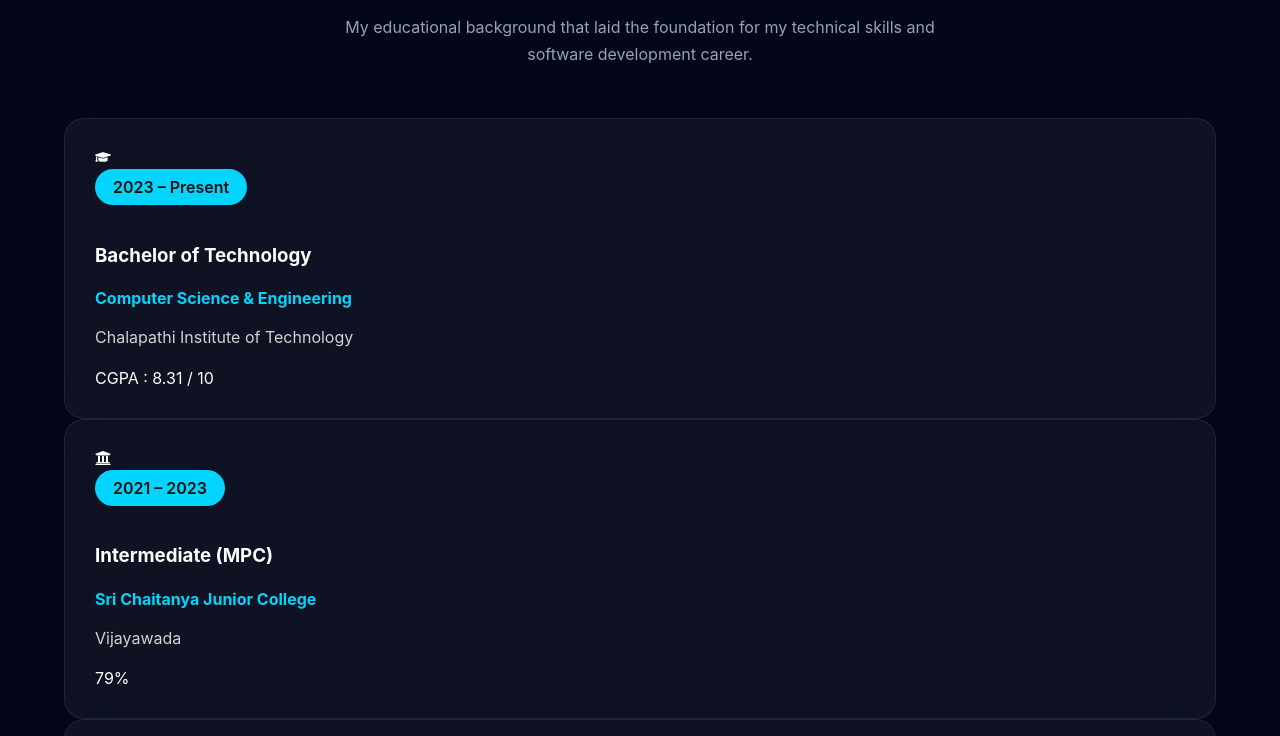
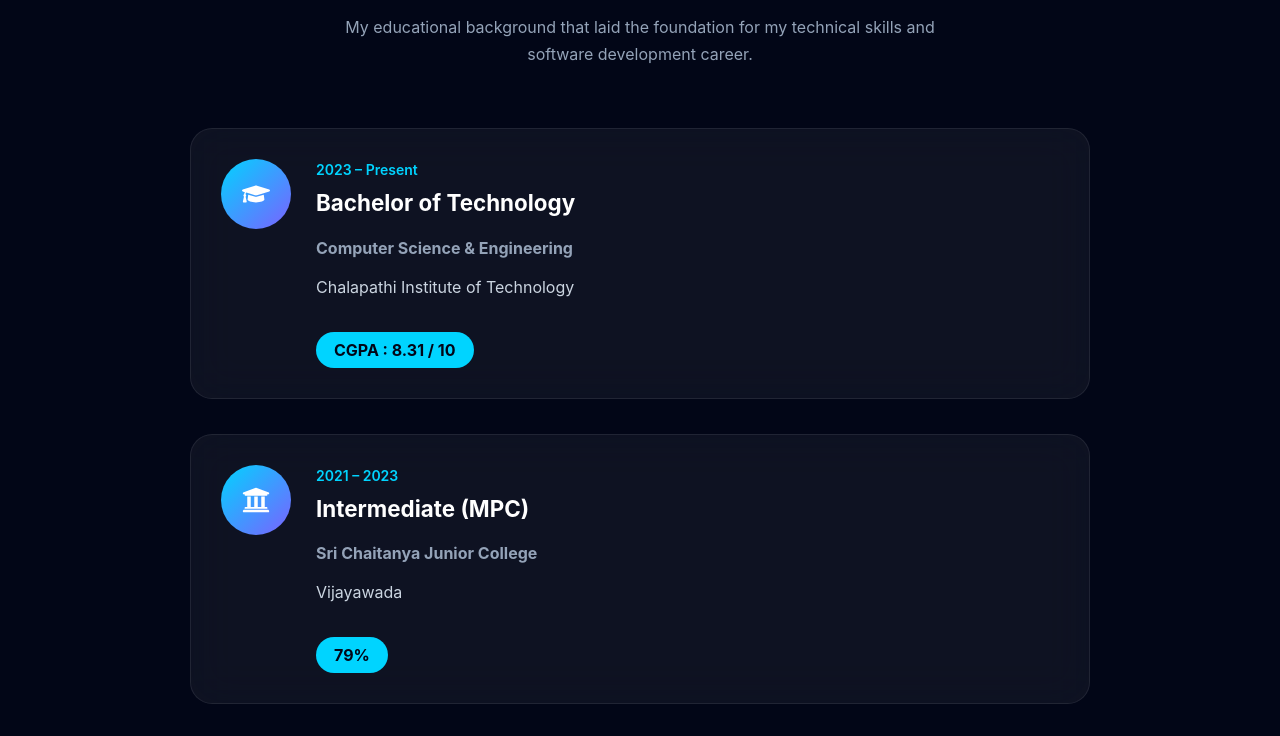
Before and after one commit to vissamsettinarendra-hub/portfolio, a React (Vite) app: page / in a window 1280 px wide. Shown: the part 6201-6937 px from the top of the page. Built offline with nearby package versions, Linux system fonts and the light colour scheme.

Commit message:
prepare for deployment

```diff
--- a/src/components/Education/Education.css
+++ b/src/components/Education/Education.css
@@ -1,54 +1,82 @@
-.education-grid{
+.education{
+    position:relative;
+}
 
-    display:grid;
+.education-timeline{
 
-    grid-template-columns:repeat(auto-fit,minmax(320px,1fr));
+    max-width:900px;
 
-    gap:30px;
+    margin:60px auto 0;
 
-    margin-top:60px;
+    display:flex;
+
+    flex-direction:column;
+
+    gap:35px;
 
 }
 
 .education-card{
 
+    display:flex;
+
+    gap:25px;
+
+    padding:30px;
+
     background:rgba(255,255,255,.05);
+
+    backdrop-filter:blur(20px);
 
     border:1px solid rgba(255,255,255,.08);
 
-    border-radius:20px;
+    border-radius:22px;
 
-    padding:30px;
-
-    transition:.4s;
-
-    backdrop-filter:blur(20px);
+    transition:.35s;
 
 }
 
 .education-card:hover{
 
-    transform:translateY(-10px);
+    transform:translateY(-8px);
 
     border-color:#00d4ff;
+
+    box-shadow:0 18px 40px rgba(0,212,255,.15);
+
+}
+
+.edu-icon{
+
+    min-width:70px;
+
+    width:70px;
+
+    height:70px;
+
+    display:flex;
+
+    justify-content:center;
+
+    align-items:center;
+
+    border-radius:50%;
+
+    background:linear-gradient(135deg,#00d4ff,#7b61ff);
+
+    color:white;
+
+    font-size:28px;
 
 }
 
 .edu-year{
 
-    display:inline-block;
-
-    background:#00d4ff;
-
-    color:#111;
-
-    padding:8px 18px;
-
-    border-radius:30px;
+    color:#00d4ff;
 
     font-weight:600;
 
-    margin-bottom:20px;
+    font-size:14px;
 
 }
 
@@ -56,22 +84,56 @@
 
     color:white;
 
-    margin-bottom:12px;
+    margin:10px 0 5px;
+
+    font-size:1.4rem;
 
 }
 
 .education-card h4{
 
-    color:#00d4ff;
+    color:#94a3b8;
 
-    margin-bottom:12px;
+    margin-bottom:15px;
 
 }
 
 .education-card p{
 
-    color:#d3d3d3;
+    color:#cbd5e1;
 
     line-height:1.7;
 
 }
+
+.edu-badge{
+
+    display:inline-block;
+
+    margin-top:15px;
+
+    padding:8px 18px;
+
+    border-radius:30px;
+
+    background:#00d4ff;
+
+    color:#020617;
+
+    font-weight:700;
+
+}
+
+@media(max-width:768px){
+
+.education-card{
+
+flex-direction:column;
+
+text-align:center;
+
+align-items:center;
+
+}
+
+}
```
